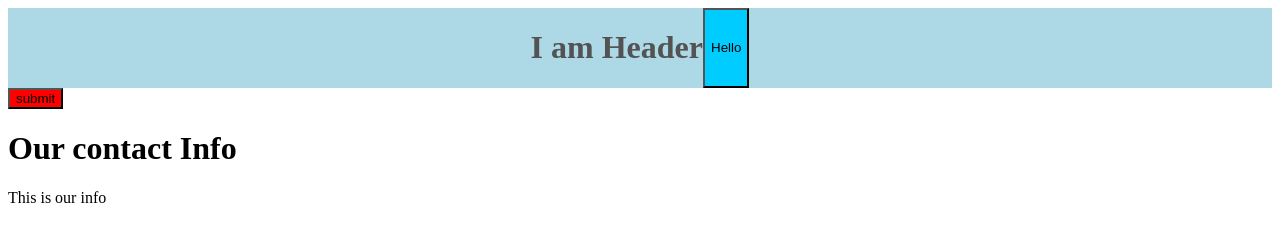
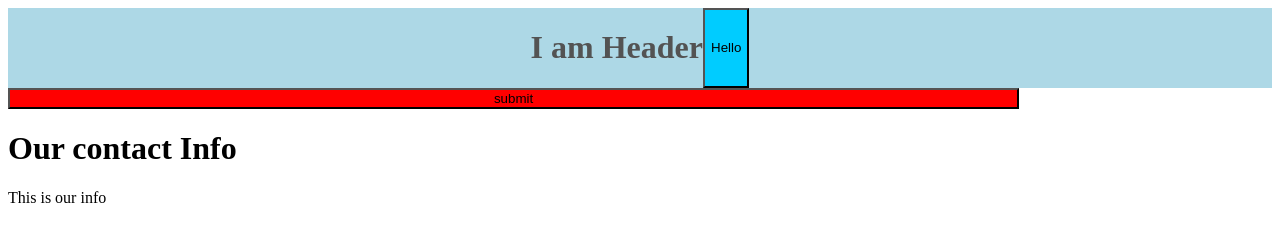
Before and after one commit to pavelFaraday/Sass, a plain HTML site: page Lesson 1 - Create Variables # calculations/index.html in a window 1280 px wide. Drawn offline with Linux system fonts and the light colour scheme.

Commit message:
Sass | Lesson 1 - Create Variables # calculations

```diff
--- a/Lesson 1 - Create Variables/index.html
+++ b/Lesson 1 - Create Variables # calculations/index.html
@@ -4,7 +4,7 @@
     <meta charset="UTF-8">
     <meta name="viewport" content="width=device-width, initial-scale=1.0">
     <link rel="stylesheet" href="styles/style.css">
-    <title>Sass | Lesson 1 - Create Variables</title>
+    <title>Sass | Lesson 1 - Create Variables # calculations</title>
 
 </head>
 <body>
--- a/Lesson 1 - Create Variables/styles/style.scss
+++ b/Lesson 1 - Create Variables # calculations/styles/style.scss
@@ -9,6 +9,8 @@ header button {
 }
 .contact button {
 	background: $dangerButton;
+	// calculations
+	width: 100% - 20%;
 }
 header h1 {
 	color: $textColor;
```
Also changed, not shown: Lesson 1 - Create Variables # calculations/styles/style.css, 2 other files.
